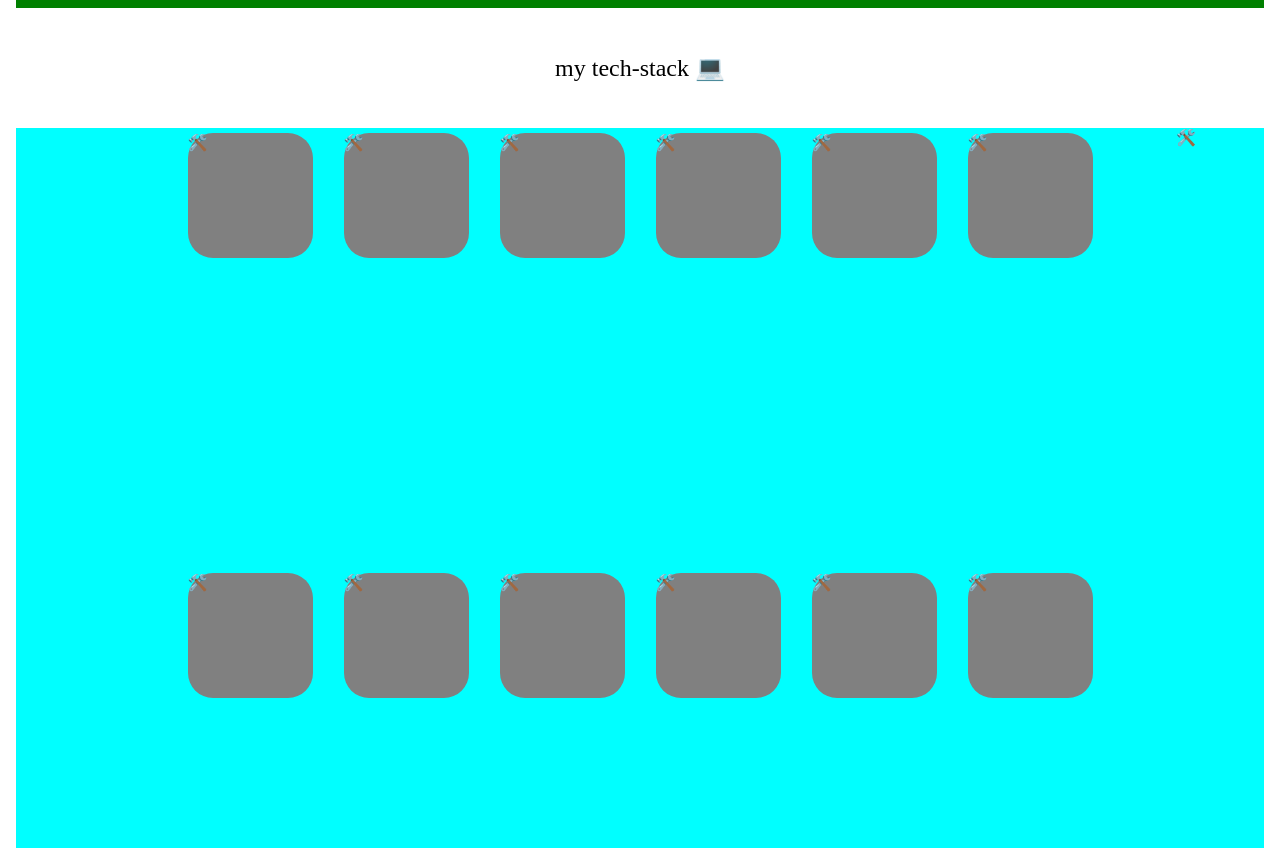
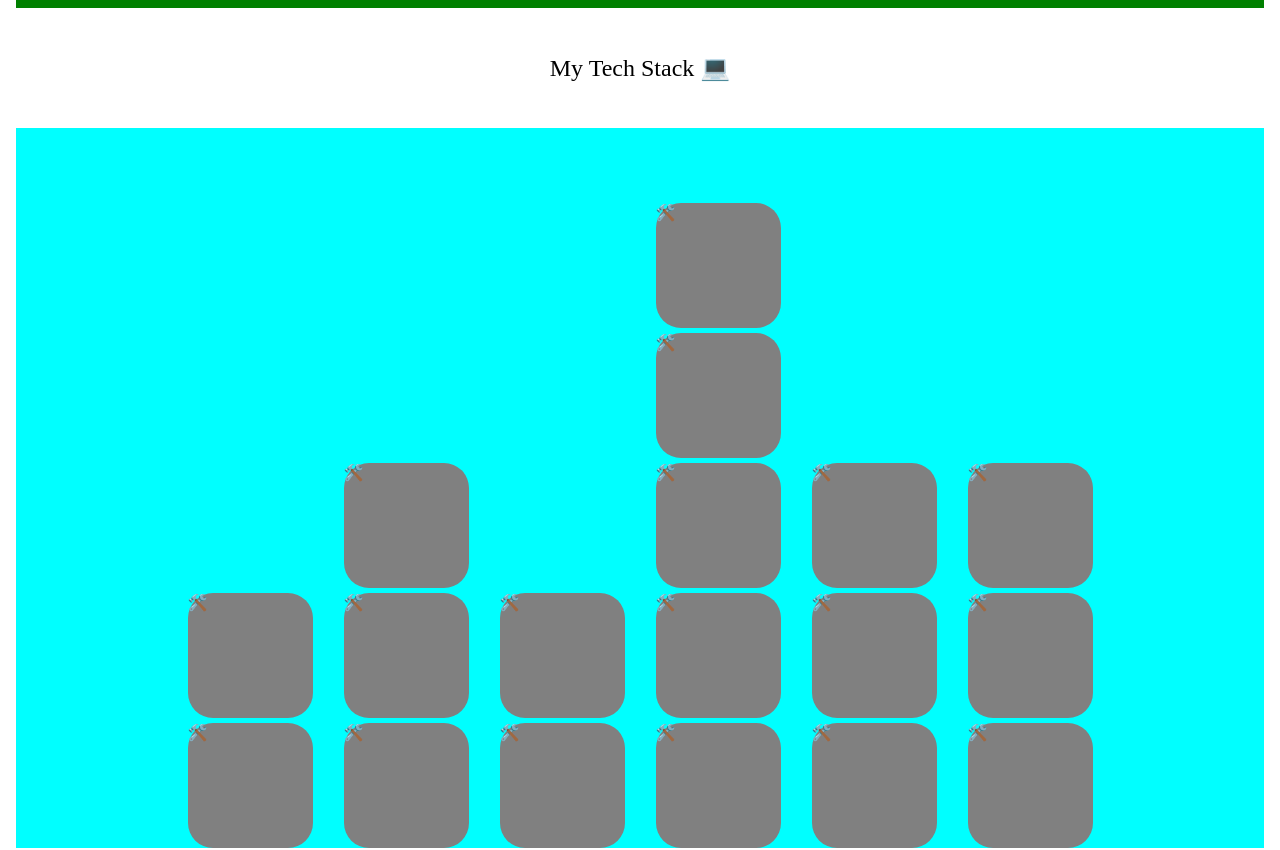
Before and after one commit to fatimaahmed14/portfolio, a React (Create React App) app in the folder fatima-portfolio/: page / in a window 1280 px wide. Shown: the part 1560-2410 px from the top of the page. Built offline with nearby package versions, Linux system fonts and the light colour scheme.

Commit message:
FINALLY made the tech stack look decent

```diff
--- a/fatima-portfolio/src/App.css
+++ b/fatima-portfolio/src/App.css
@@ -55,34 +55,31 @@ h1 {
   display: grid;
   grid-template-columns: repeat(8, 1fr);
   justify-content: center;
+  align-items: flex-end;
 }
 
-.coloumn {
+.column {
   display: flex;
-  position: relative;
   flex-direction: column-reverse;
   align-items: center;
-  justify-content: flex-end;
-  height: 90vh;
 }
 
-.layer-1,
 .javascript {
   height: 125px;
   width: 125px;
-  position: absolute;
   background-color: grey;
   border-radius: 25px;
   margin-top: 5px;
-  margin-bottom: 5px;
 }
 
-.layer-1 {
-  bottom: npm run start15px;
+.layer-1:nth-child(1) {
+  margin-top: 0;
 }
 
-.javascript {
-  bottom: 145px;
+.title {
+  text-align: center;
+  font-size: 24px;
+  margin: 20px 0;
 }
 
 /* Styling For All Titles On Pages */
@@ -152,7 +149,6 @@ h1 {
   align-items: center;
   width: 100%;
   height: 100%;
-  background-color: green;
   color: white;
   border-radius: 10px;
   font-size: 16px;
@@ -163,5 +159,17 @@ h1 {
 .contact-button-linkedin:hover,
 .contact-button-github:hover,
 .contact-button-email:hover {
+  background-color: lightslategrey;
+}
+
+.contact-button-linkedin {
+  background-color: lightblue;
+}
+
+.contact-button-github {
   background-color: darkgreen;
 }
+
+.contact-button-email {
+  background-color: red;
+}
--- a/fatima-portfolio/src/pages/Techstack.js
+++ b/fatima-portfolio/src/pages/Techstack.js
@@ -1,36 +1,42 @@
+import React from "react";
 import "../App.css";
 
 function Techstack() {
   return (
     <>
-      <div className="title">my tech-stack 💻</div>
+      <div className="title">My Tech Stack 💻</div>
       <div className="tech-stack">
-        <div className="coloumn"></div>
-        <div className="coloumn">
-          <div className="layer-1">🛠️</div>
+        <div className="column"></div>
+        <div className="column">
+          <div className="javascript">🛠️</div>
           <div className="javascript">🛠️</div>
         </div>
-        <div className="coloumn">
-          <div className="layer-1">🛠️</div>
+        <div className="column">
+          <div className="javascript">🛠️</div>
+          <div className="javascript">🛠️</div>
           <div className="javascript">🛠️</div>
         </div>
-        <div className="coloumn">
-          <div className="layer-1">🛠️</div>
+        <div className="column">
+          <div className="javascript">🛠️</div>
           <div className="javascript">🛠️</div>
         </div>
-        <div className="coloumn">
-          <div className="layer-1">🛠️</div>
+        <div className="column">
+          <div className="javascript">🛠️</div>
+          <div className="javascript">🛠️</div>
+          <div className="javascript">🛠️</div>
+          <div className="javascript">🛠️</div>
           <div className="javascript">🛠️</div>
         </div>
-        <div className="coloumn">
-          <div className="layer-1">🛠️</div>
+        <div className="column">
+          <div className="javascript">🛠️</div>
+          <div className="javascript">🛠️</div>
           <div className="javascript">🛠️</div>
         </div>
-        <div className="coloumn">
-          <div className="layer-1">🛠️</div>
+        <div className="column">
+          <div className="javascript">🛠️</div>
+          <div className="javascript">🛠️</div>
           <div className="javascript">🛠️</div>
         </div>
-        <div className="coloumn">🛠️</div>
       </div>
     </>
   );
```
